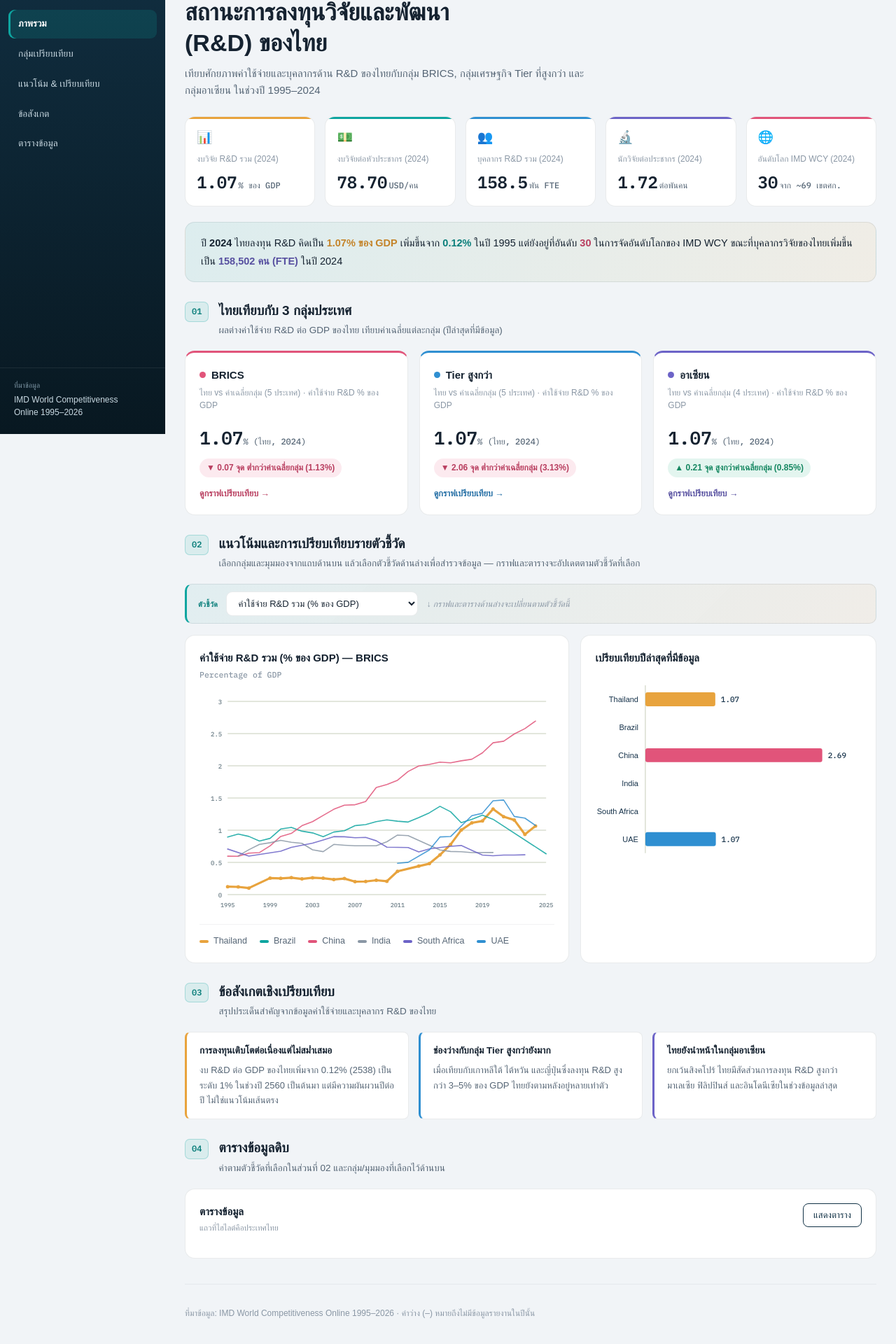
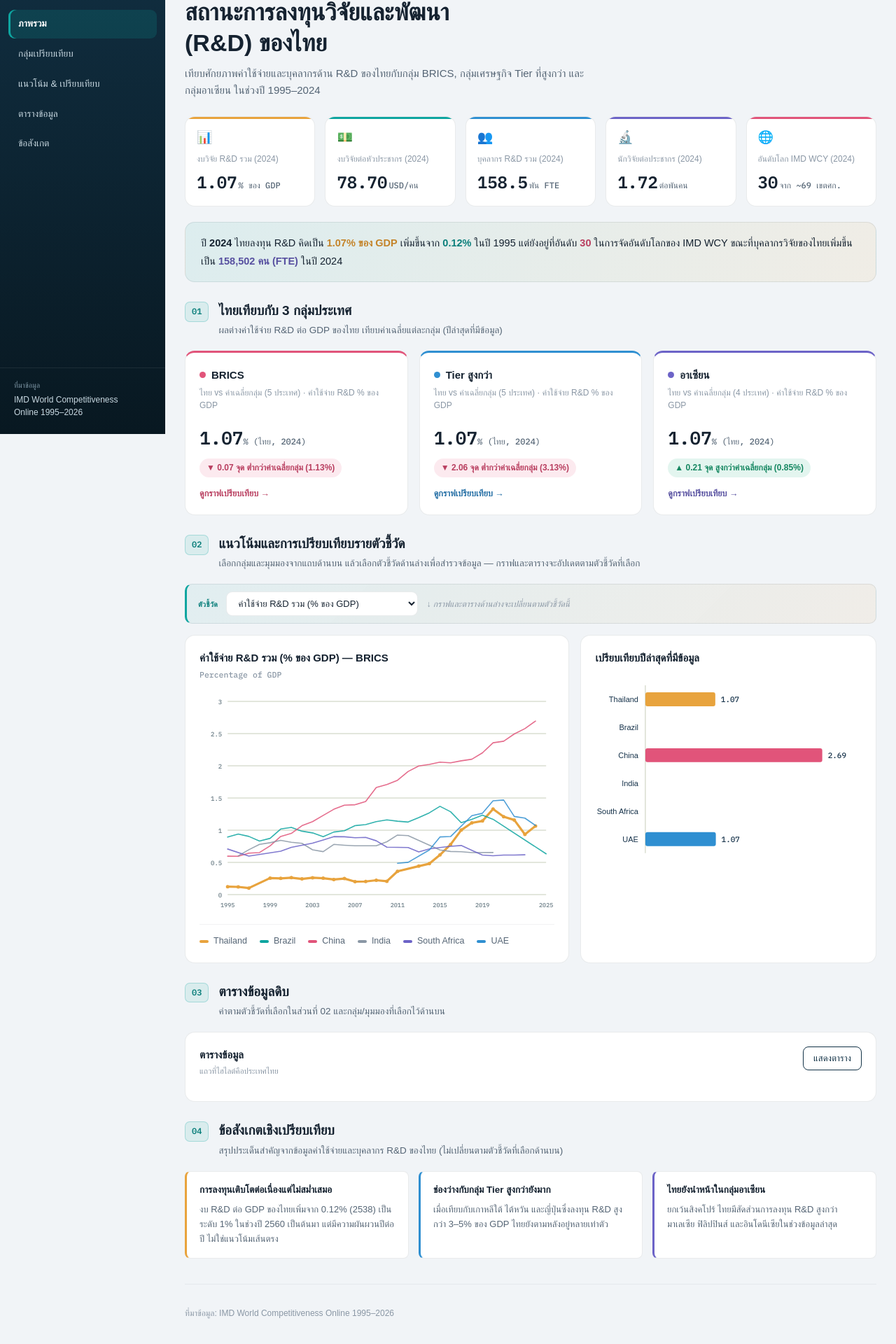
Before and after one commit to juniortortrakoon/Thailand-rd-dashboard, a React (Vite) app: page / in a window 1280 px wide. Shown: the part 180-2100 px from the top of the page at 70% size. Built offline with nearby package versions, Linux system fonts and the light colour scheme; a web font is replaced by a local one.

Commit message:
Update App.jsx

```diff
--- a/src/App.jsx
+++ b/src/App.jsx
@@ -794,6 +794,12 @@ button{font-family:inherit;}
   border:1px solid var(--border);
   border-radius:var(--radius-sm);
 }
+.table-note{
+  margin:10px 2px 0;
+  font-size:12px;
+  color:var(--text-dim);
+  font-style:italic;
+}
 table{border-collapse:collapse; width:100%; font-size:12.5px; font-family:var(--font-mono);}
 table th, table td{padding:8px 12px; text-align:right; border-bottom:1px solid var(--border-soft); white-space:nowrap;}
 table th:first-child, table td:first-child{
@@ -1014,8 +1020,8 @@ export default function App() {
               ["overview", "ภาพรวม"],
               ["groups", "กลุ่มเปรียบเทียบ"],
               ["explore", "แนวโน้ม & เปรียบเทียบ"],
-              ["insight", "ข้อสังเกต"],
-              ["table", "ตารางข้อมูล"]
+              ["table", "ตารางข้อมูล"],
+              ["insight", "ข้อสังเกต"]
             ].map(([id, label]) => (
               <a key={id} href={`#${id}`} className={`nav-item${activeSection === id ? " active" : ""}`} onClick={() => setSidebarOpen(false)}>{label}</a>
             ))}
@@ -1140,27 +1146,9 @@ export default function App() {
               </div>
             </section>
 
-            <section id="insight" className="section">
+            <section id="table" className="section">
               <div className="section-head">
                 <span className="section-num">03</span>
-                <div>
-                  <h2>ข้อสังเกตเชิงเปรียบเทียบ</h2>
-                  <p className="section-sub">สรุปประเด็นสำคัญจากข้อมูลค่าใช้จ่ายและบุคลากร R&amp;D ของไทย</p>
-                </div>
-              </div>
-              <div className="note-grid">
-                {notes.map((n, i) => (
-                  <div className="note-card" style={{ "--accent": n.accent }} key={i}>
-                    <h4>{n.title}</h4>
-                    <p>{n.body}</p>
-                  </div>
-                ))}
-              </div>
-            </section>
-
-            <section id="table" className="section">
-              <div className="section-head">
-                <span className="section-num">04</span>
                 <div>
                   <h2>ตารางข้อมูลดิบ</h2>
                   <p className="section-sub">ค่าตามตัวชี้วัดที่เลือกในส่วนที่ 02 และกลุ่ม/มุมมองที่เลือกไว้ด้านบน</p>
@@ -1175,6 +1163,7 @@ export default function App() {
                   <button className="ghost-btn" onClick={() => setTableOpen(o => !o)}>{tableOpen ? "ซ่อนตาราง" : "แสดงตาราง"}</button>
                 </div>
                 {tableOpen && (
+                  <>
                     <div className="table-wrap">
                       <table>
                         <thead>
@@ -1197,12 +1186,32 @@ export default function App() {
                         </tbody>
                       </table>
                     </div>
+                    <p className="table-note">ค่าว่าง (–) หมายถึงไม่มีข้อมูลรายงานในปีนั้น</p>
+                  </>
                 )}
               </div>
             </section>
 
+            <section id="insight" className="section">
+              <div className="section-head">
+                <span className="section-num">04</span>
+                <div>
+                  <h2>ข้อสังเกตเชิงเปรียบเทียบ</h2>
+                  <p className="section-sub">สรุปประเด็นสำคัญจากข้อมูลค่าใช้จ่ายและบุคลากร R&amp;D ของไทย (ไม่เปลี่ยนตามตัวชี้วัดที่เลือกด้านบน)</p>
+                </div>
+              </div>
+              <div className="note-grid">
+                {notes.map((n, i) => (
+                  <div className="note-card" style={{ "--accent": n.accent }} key={i}>
+                    <h4>{n.title}</h4>
+                    <p>{n.body}</p>
+                  </div>
+                ))}
+              </div>
+            </section>
+
             <footer className="page-footer">
-              <p>ที่มาข้อมูล: IMD World Competitiveness Online 1995–2026 · ค่าว่าง (–) หมายถึงไม่มีข้อมูลรายงานในปีนั้น</p>
+              <p>ที่มาข้อมูล: IMD World Competitiveness Online 1995–2026</p>
             </footer>
           </main>
         </div>
```
Lines whose indentation alone changed are shown as unchanged.
